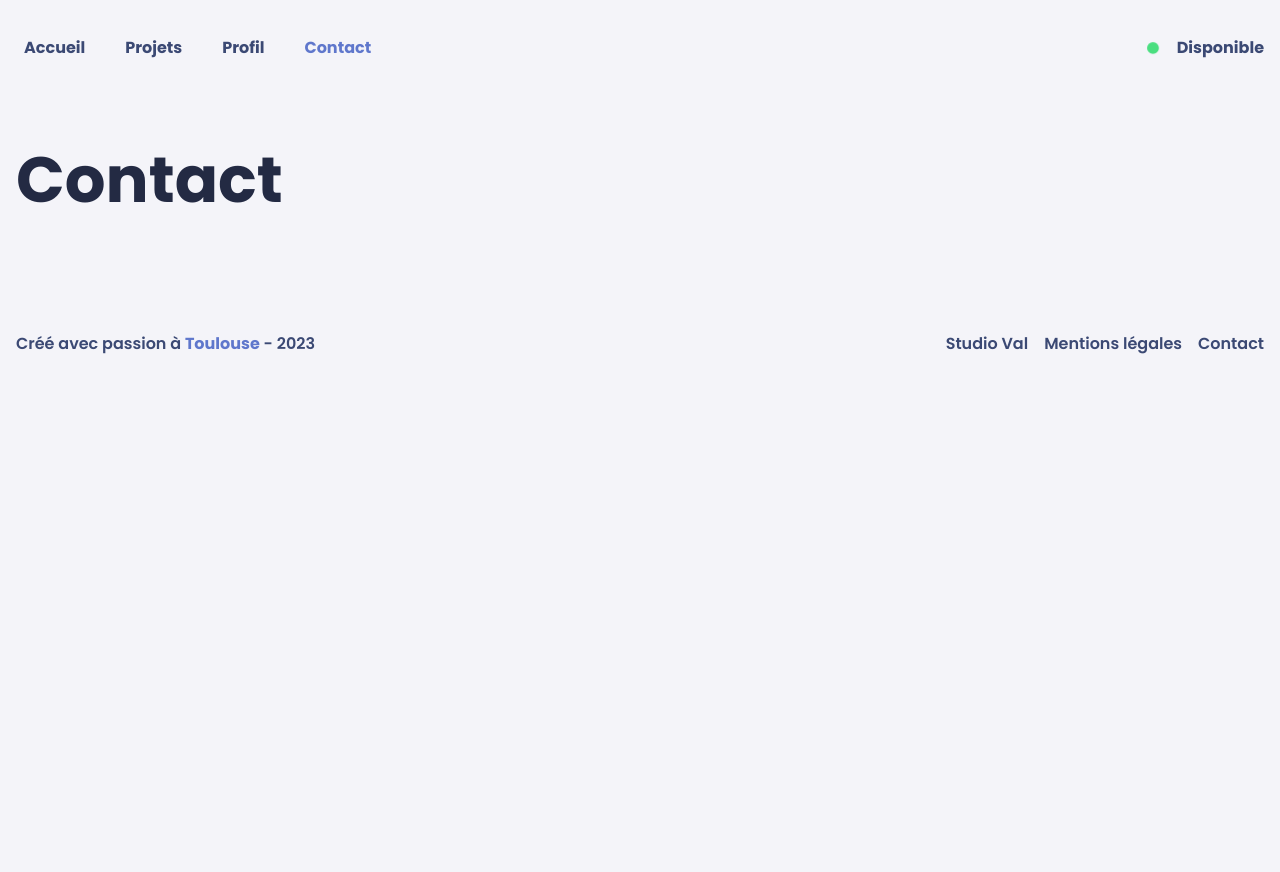
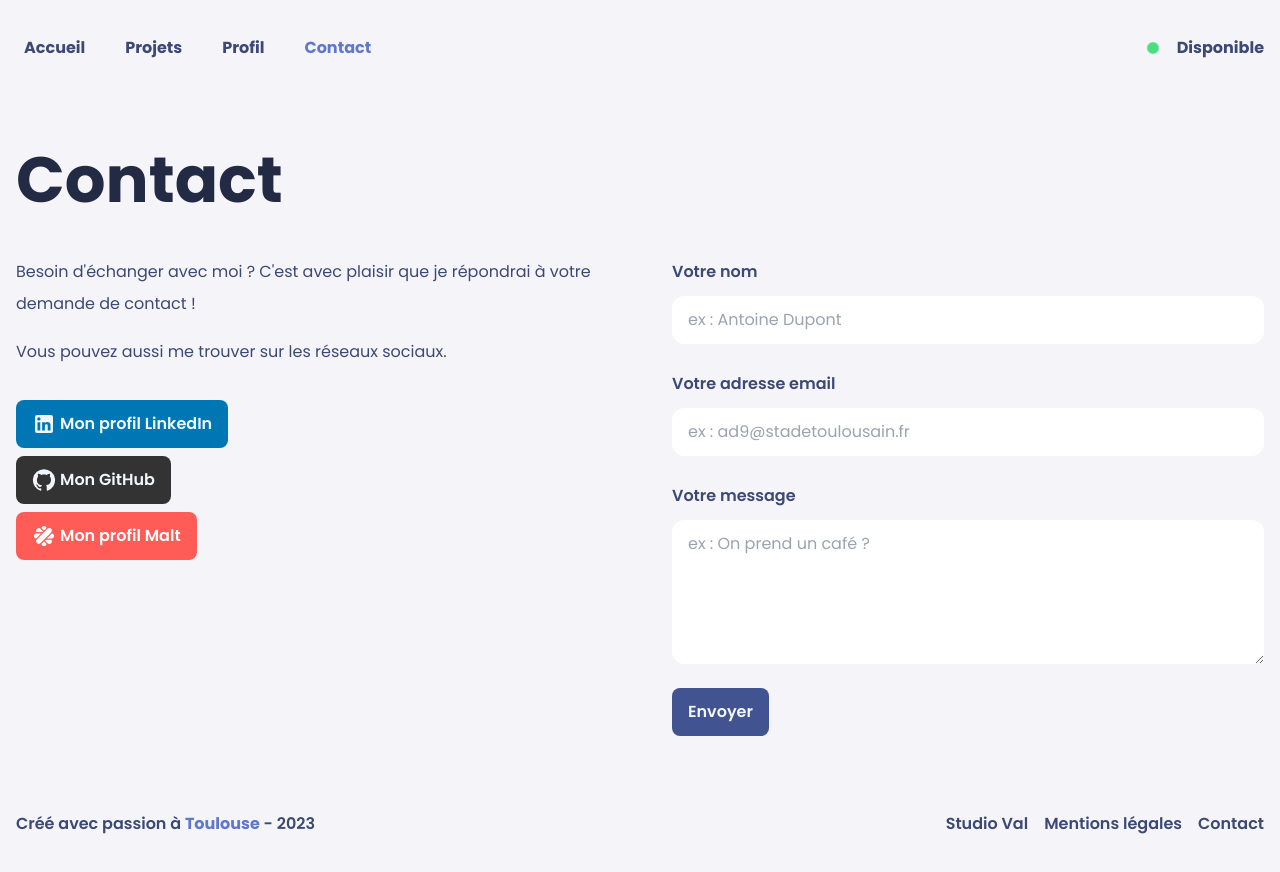
Before and after one commit to valentin-grenier/portfolio, a Next.js app: page /contact in a window 1280 px wide. Before the commit the page ends 800 px from the top, so only its background shows below. Built offline with nearby package versions, Linux system fonts and the light colour scheme.

Commit message:
Contact page: added text and non-functional form

```diff
--- a/src/app/contact/page.tsx
+++ b/src/app/contact/page.tsx
@@ -1,6 +1,13 @@
 import Header from "@/components/Header/Header";
 import Footer from "@/components/Footer/Footer";
 import Section from "@/components/Section/Section";
+import Form from "@/components/Form/Form";
+import Input from "@/components/Form/Input";
+import Textarea from "@/components/Form/Textarea";
+import ButtonSubmit from "@/components/Button/ButtonSubmit";
+import ButtonLinkedIn from "@/components/Button/ButtonLinkedIn";
+import ButtonGithub from "@/components/Button/ButtonGithub";
+import ButtonMalt from "@/components/Button/ButtonMalt";
 
 export default function Contact() {
   return (
@@ -8,6 +15,48 @@ export default function Contact() {
       <Header />
       <Section>
         <h1>Contact</h1>
+        <div className="grid grid-cols-1 lg:grid-cols-2 gap-8 lg:gap-16">
+          <div>
+            <p className="mb-4">
+              Besoin d'échanger avec moi ? C'est avec plaisir que je répondrai à
+              votre demande de contact !
+            </p>
+            <p className="mb-8">
+              Vous pouvez aussi me trouver sur les réseaux sociaux.
+            </p>
+            <div className="flex flex-col gap-2">
+              <ButtonLinkedIn text={"Mon profil LinkedIn"} />
+              <ButtonGithub
+                slug={"https://github.com/valentin-grenier"}
+                text={"Mon GitHub"}
+              />
+              <ButtonMalt text={"Mon profil Malt"} />
+            </div>
+          </div>
+          <div>
+            <Form>
+              <Input
+                label={"Votre nom"}
+                type={"text"}
+                name={"name"}
+                placeholder={"ex : Antoine Dupont"}
+              />
+              <Input
+                label={"Votre adresse email"}
+                type={"email"}
+                name={"email"}
+                placeholder={"ex : ad9@stadetoulousain.fr"}
+              />
+              <Textarea
+                label={"Votre message"}
+                rows={4}
+                placeholder={"ex : On prend un café ?"}
+                name={""}
+              />
+              <ButtonSubmit text={"Envoyer"} />
+            </Form>
+          </div>
+        </div>
       </Section>
 
       <Footer />
--- /dev/null
+++ b/src/components/Button/ButtonMalt.tsx
@@ -0,0 +1,30 @@
+import Link from "next/link";
+import logoMalt from "../../../public/images/svg/malt.svg";
+import Image from "next/image";
+
+interface IButtonMalt {
+  text: string;
+  isLightTheme?: boolean;
+}
+
+export default function ButtonMalt({ text, isLightTheme }: IButtonMalt) {
+  // Switching colors depending on the button theme
+  const themeColor = isLightTheme
+    ? "bg-danube-50 lg:hover-bg-danube-300 text-danube-950"
+    : "bg-[#ff5c57] lg:hover:bg-[#ff5d57d8] text-white";
+
+  return (
+    <div
+      className={`${themeColor} w-fit px-4 py-2 rounded-lg transition-colors`}
+    >
+      <Link
+        href={"https://www.malt.fr/profile/valentingrenier3"}
+        className={"flex items-center font-title font-semibold text-md"}
+        target="_blank"
+      >
+        <Image src={logoMalt} alt={"logo Malt"} className="w-6 invert-0 mr-1" />
+        {text}
+      </Link>
+    </div>
+  );
+}
--- /dev/null
+++ b/src/components/Button/ButtonSubmit.tsx
@@ -0,0 +1,11 @@
+interface IButtonSubmit {
+  text: string;
+}
+
+export default function ButtonSubmit({ text }: IButtonSubmit) {
+  return (
+    <button className="bg-danube-800 lg:hover:bg-danube-600 text-danube-50 rounded-lg font-title font-semibold text-md px-4 py-2 w-fit transition-colors">
+      {text}
+    </button>
+  );
+}
--- /dev/null
+++ b/src/components/Form/Form.tsx
@@ -0,0 +1,7 @@
+interface IForm {
+  children: React.ReactNode;
+}
+
+export default function Form({ children }: IForm) {
+  return <form className="flex flex-col gap-6">{children}</form>;
+}
--- /dev/null
+++ b/src/components/Form/Input.tsx
@@ -0,0 +1,22 @@
+interface IInput {
+  label: string;
+  type: "number" | "email" | "text";
+  name: string;
+  placeholder: string;
+}
+
+export default function Input({ label, type, name, placeholder }: IInput) {
+  return (
+    <div className="flex flex-col gap-2">
+      <label htmlFor={name} className="font-semibold">
+        {label}
+      </label>
+      <input
+        type={type}
+        name={name}
+        placeholder={placeholder}
+        className="py-2 px-4 rounded-xl"
+      />
+    </div>
+  );
+}
--- /dev/null
+++ b/src/components/Form/Textarea.tsx
@@ -0,0 +1,27 @@
+interface ITextarea {
+  label: string;
+  name: string;
+  rows: number;
+  placeholder: string;
+}
+
+export default function Textarea({
+  label,
+  name,
+  rows,
+  placeholder,
+}: ITextarea) {
+  return (
+    <div className="flex flex-col gap-2">
+      <label htmlFor={name} className="font-semibold">
+        {label}
+      </label>
+      <textarea
+        placeholder={placeholder}
+        rows={rows}
+        name={name}
+        className="px-4 py-2 rounded-xl"
+      ></textarea>
+    </div>
+  );
+}
```
Also changed, not shown: public/images/svg/malt.svg (added).
